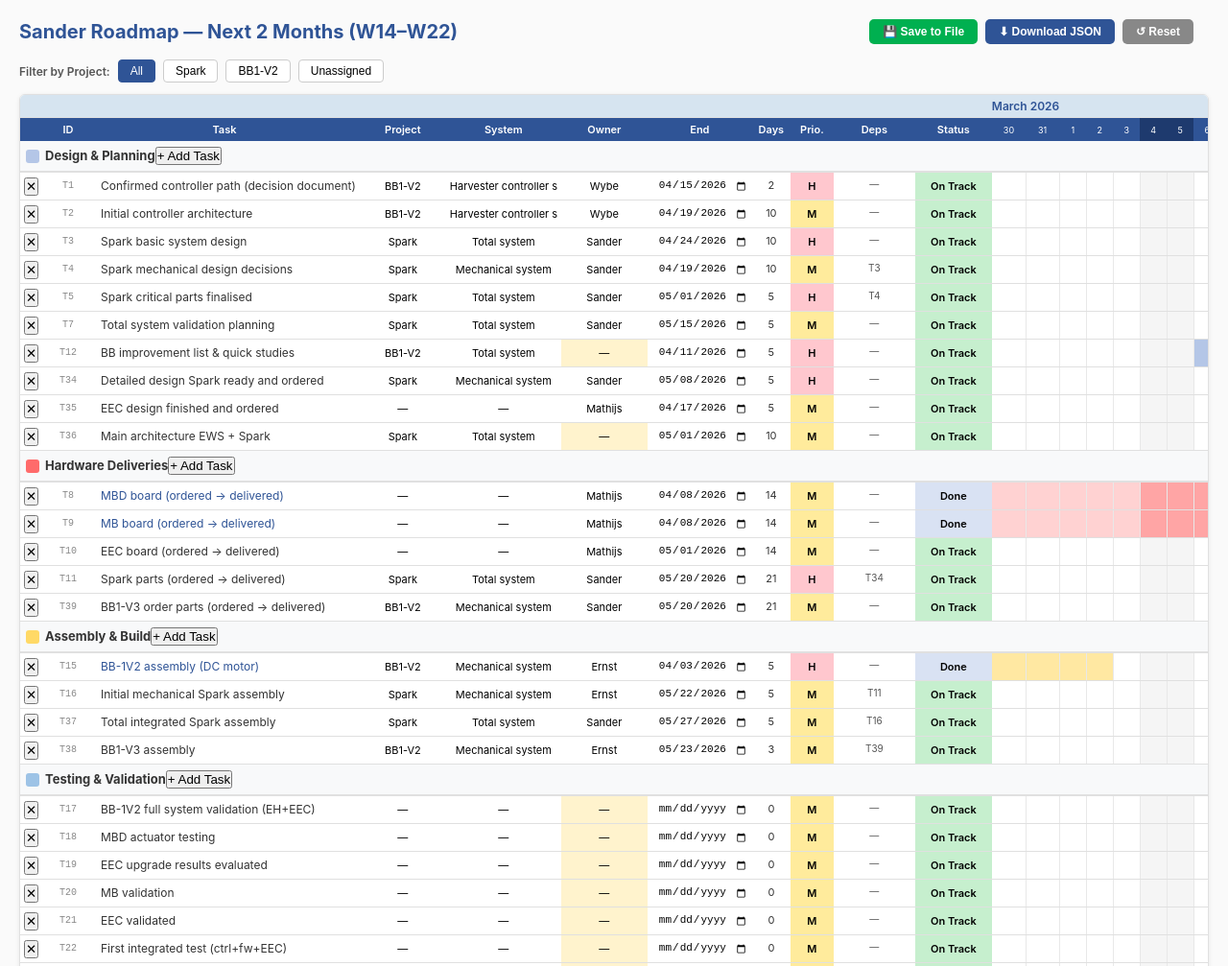
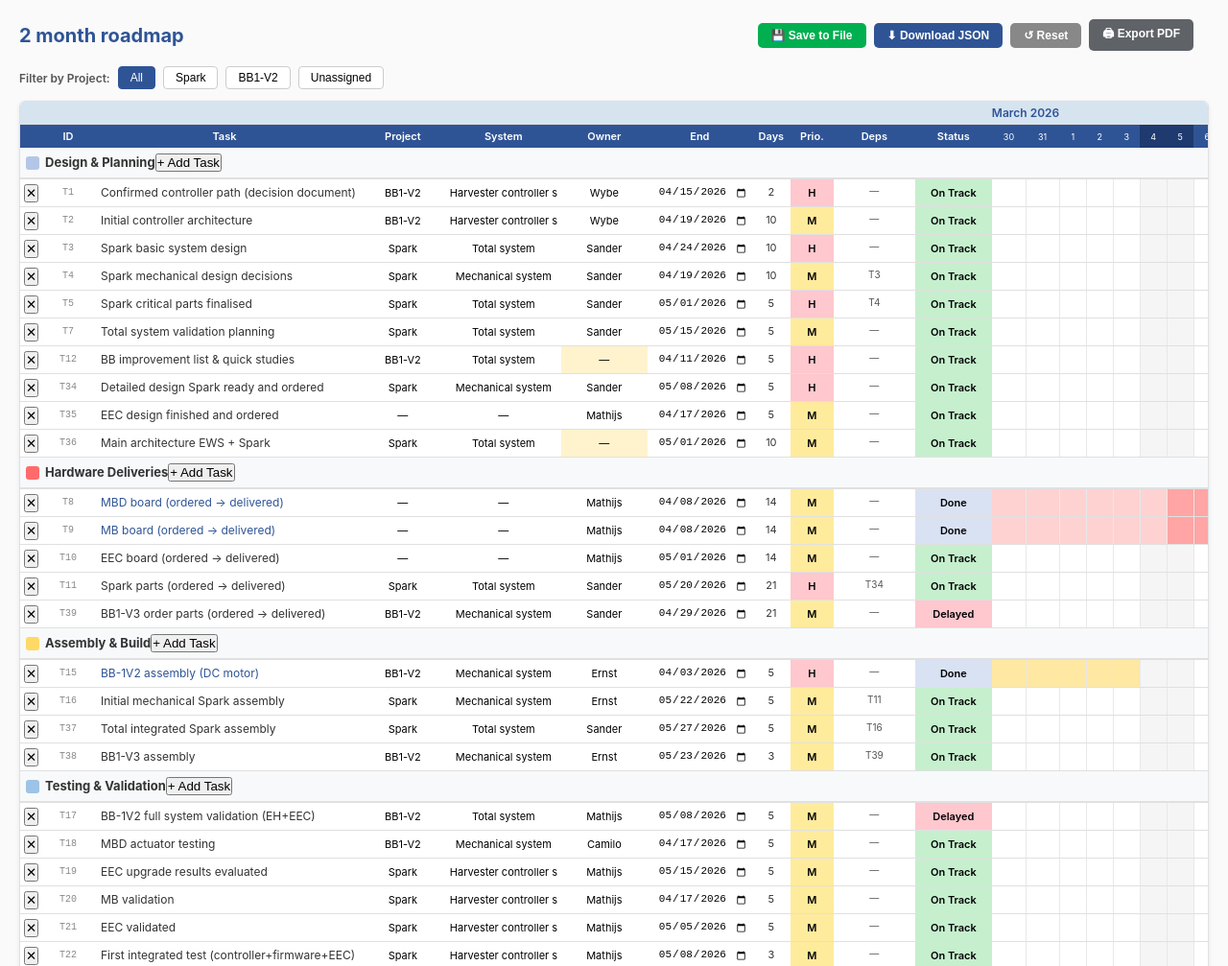
Before and after one commit to wybezwa/gantt-chart, a plain HTML site: page index.html in a window 1280 px wide. Shown: the top 1007 px of the page at 96% size. Drawn offline with Linux system fonts and the light colour scheme.

Commit message:
Fix deps dropdown, date bar alignment, update data and title
- Fix deps dropdown clipped by td overflow: hidden (add overflow: visible)
- Fix bar off-by-one: bars now end ON the end date (inclusive)
- Update getBarEndX/getBarStartX for correct dependency arrows
- Update gantt_data.json with latest data
- Rename title to '2 month roadmap'

```diff
--- a/index.html
+++ b/index.html
@@ -174,7 +174,7 @@
   td.date { min-width: 90px; text-align: center; font-size: 11px; font-family: monospace; }
   td.days { min-width: 35px; text-align: center; font-size: 11px; }
   td.prio { min-width: 40px; text-align: center; font-size: 11px; font-weight: 600; }
-  td.deps { min-width: 80px; text-align: center; font-size: 10px; color: #555; position: relative; }
+  td.deps { min-width: 80px; text-align: center; font-size: 10px; color: #555; position: relative; overflow: visible; }
 
   td.status { min-width: 75px; text-align: center; font-size: 11px; font-weight: 600; }
   td.status-on-track { background: #C6EFCE; color: #1a6b1a; }
@@ -440,6 +440,34 @@
     font-weight: 600;
     font-size: 11px;
   }
+
+  /* Print / PDF export */
+  @media print {
+    body { font-size: 9px; }
+    .top-bar, .filter-bar, .legend, .info, .lines-legend,
+    #prio-section, .btn, .del-btn, .add-task-btn,
+    td.del { display: none !important; }
+    .gantt-wrapper {
+      overflow: visible !important;
+      border: none !important;
+      box-shadow: none !important;
+    }
+    table { table-layout: fixed; width: max-content; }
+    td, th { font-size: 8px !important; padding: 1px 2px !important; }
+    td.cal { border-right: 1px solid #ddd !important; }
+    td select, td input[type="date"] {
+      -webkit-appearance: none;
+      appearance: none;
+      border: none !important;
+      background: transparent !important;
+      font-size: 8px !important;
+    }
+    svg#dep-svg { display: none; }
+    @page {
+      size: landscape;
+      margin: 8mm;
+    }
+  }
 </style>
 </head>
 <body>
@@ -450,6 +478,7 @@
     <button class="btn btn-save" onclick="saveToFile()" title="Save data to a file on disk">&#x1F4BE; Save to File</button>
     <button class="btn btn-export" onclick="downloadJSON()" title="Download current data as JSON">&#x2B07; Download JSON</button>
     <button class="btn" style="background:#888;color:#fff" onclick="resetLocal()" title="Discard browser edits and reload original data">&#x21BA; Reset</button>
+    <button class="btn" style="background:#5F6368;color:#fff" onclick="window.print()" title="Print or save as PDF">&#x1F5A8; Export PDF</button>
     <span class="save-status" id="save-status"></span>
   </div>
 </div>
@@ -490,7 +519,7 @@
 // Gantt data (embedded from JSON)
 // ═══════════════════════════════════════════════════════════════════
 const DATA = {
-  "title": "Sander Roadmap — Next 2 Months (W14–W22)",
+  "title": "2 month roadmap",
   "calendar": {
     "start": "2026-03-30",
     "end": "2026-05-31"
@@ -743,11 +772,11 @@ const DATA = {
             "Ernst",
             "Wybe"
           ],
-          "end": "2026-05-20",
+          "end": "2026-04-29",
           "days": 21,
           "priority": "M",
           "depends_on": [],
-          "status": "on-track",
+          "status": "delayed",
           "owner": "Sander",
           "system_level": "Mechanical system",
           "project": "BB1-V2"
@@ -832,130 +861,130 @@ const DATA = {
           "id": "T17",
           "task": "BB-1V2 full system validation (EH+EEC)",
           "person": [],
-          "days": 0,
-          "priority": "M",
-          "depends_on": [],
-          "end": "",
-          "system_level": "",
-          "project": "",
-          "owner": "",
-          "status": "on-track"
+          "days": 5,
+          "priority": "M",
+          "depends_on": [],
+          "end": "2026-05-08",
+          "system_level": "Total system",
+          "project": "BB1-V2",
+          "owner": "Mathijs",
+          "status": "delayed"
         },
         {
           "id": "T18",
           "task": "MBD actuator testing",
           "person": [],
-          "days": 0,
-          "priority": "M",
-          "depends_on": [],
-          "end": "",
-          "system_level": "",
-          "project": "",
-          "owner": "",
+          "days": 5,
+          "priority": "M",
+          "depends_on": [],
+          "end": "2026-04-17",
+          "system_level": "Mechanical system",
+          "project": "BB1-V2",
+          "owner": "Camilo",
           "status": "on-track"
         },
         {
           "id": "T19",
           "task": "EEC upgrade results evaluated",
           "person": [],
-          "days": 0,
-          "priority": "M",
-          "depends_on": [],
-          "end": "",
-          "system_level": "",
-          "project": "",
-          "owner": "",
+          "days": 5,
+          "priority": "M",
+          "depends_on": [],
+          "end": "2026-05-15",
+          "system_level": "Harvester controller system",
+          "project": "Spark",
+          "owner": "Mathijs",
           "status": "on-track"
         },
         {
           "id": "T20",
           "task": "MB validation",
           "person": [],
-          "days": 0,
-          "priority": "M",
-          "depends_on": [],
-          "end": "",
-          "system_level": "",
-          "project": "",
-          "owner": "",
+          "days": 5,
+          "priority": "M",
+          "depends_on": [],
+          "end": "2026-04-17",
+          "system_level": "Harvester controller system",
+          "project": "Spark",
+          "owner": "Mathijs",
           "status": "on-track"
         },
         {
           "id": "T21",
           "task": "EEC validated",
           "person": [],
-          "days": 0,
-          "priority": "M",
-          "depends_on": [],
-          "end": "",
-          "system_level": "",
-          "project": "",
-          "owner": "",
+          "days": 5,
+          "priority": "M",
+          "depends_on": [],
+          "end": "2026-05-05",
+          "system_level": "Harvester controller system",
+          "project": "Spark",
+          "owner": "Mathijs",
           "status": "on-track"
         },
         {
           "id": "T22",
-          "task": "First integrated test (ctrl+fw+EEC)",
+          "task": "First integrated test (controller+firmware+EEC)",
           "person": [],
-          "days": 0,
-          "priority": "M",
-          "depends_on": [],
-          "end": "",
-          "system_level": "",
-          "project": "",
-          "owner": "",
+          "days": 3,
+          "priority": "M",
+          "depends_on": [],
+          "end": "2026-05-08",
+          "system_level": "Harvester controller system",
+          "project": "Spark",
+          "owner": "Mathijs",
           "status": "on-track"
         },
         {
           "id": "T23",
-          "task": "First EWS-BEH power measurement test",
+          "task": "First EWS-VEH power measurement test",
           "person": [],
-          "days": 0,
-          "priority": "M",
-          "depends_on": [],
-          "end": "",
-          "system_level": "",
-          "project": "",
-          "owner": "",
+          "days": 5,
+          "priority": "M",
+          "depends_on": [],
+          "end": "2026-05-08",
+          "system_level": "EWS-B",
+          "project": "Spark",
+          "owner": "Niels",
           "status": "on-track"
         },
         {
           "id": "T24",
           "task": "Controller continued testing",
           "person": [],
-          "days": 0,
-          "priority": "M",
-          "depends_on": [],
-          "end": "",
-          "system_level": "",
-          "project": "",
-          "owner": "",
+          "days": 5,
+          "priority": "M",
+          "depends_on": [],
+          "end": "2026-04-24",
+          "system_level": "Harvester controller system",
+          "project": "Spark",
+          "owner": "Wybe",
           "status": "on-track"
         },
         {
           "id": "T25",
           "task": "First data dashboard testing",
           "person": [],
-          "days": 0,
-          "priority": "M",
-          "depends_on": [],
-          "end": "",
-          "system_level": "",
-          "project": "",
-          "owner": "",
+          "days": 10,
+          "priority": "M",
+          "depends_on": [],
+          "end": "2026-05-14",
+          "system_level": "EWS-B",
+          "project": "Spark",
+          "owner": "Matthijs",
           "status": "on-track"
         },
         {
           "id": "T26",
           "task": "Delay buffer (controller)",
           "person": [],
-          "days": 0,
-          "priority": "M",
-          "depends_on": [],
-          "end": "",
-          "system_level": "",
-          "project": "",
-          "owner": "",
+          "days": 5,
+          "priority": "M",
+          "depends_on": [],
+          "end": "2026-05-15",
+          "system_level": "Harvester controller system",
+          "project": "Spark",
+          "owner": "Wybe",
           "status": "on-track"
         },
         {
@@ -965,10 +994,10 @@ const DATA = {
           "days": 0,
           "priority": "M",
           "depends_on": [],
-          "end": "",
-          "system_level": "",
-          "project": "",
-          "owner": "",
+          "end": "2026-05-22",
+          "system_level": "Mechanical system",
+          "project": "Spark",
+          "owner": "Ernst",
           "status": "on-track"
         },
         {
@@ -978,10 +1007,10 @@ const DATA = {
           "days": 0,
           "priority": "M",
           "depends_on": [],
-          "end": "",
-          "system_level": "",
-          "project": "",
-          "owner": "",
+          "end": "2026-05-22",
+          "system_level": "Total system",
+          "project": "Spark",
+          "owner": "Wybe",
           "status": "on-track"
         },
         {
@@ -991,10 +1020,10 @@ const DATA = {
           "days": 0,
           "priority": "M",
           "depends_on": [],
-          "end": "",
-          "system_level": "",
-          "project": "",
-          "owner": "",
+          "end": "2026-05-29",
+          "system_level": "Mechanical system",
+          "project": "Spark",
+          "owner": "Ernst",
           "status": "on-track"
         },
         {
@@ -1004,10 +1033,10 @@ const DATA = {
           "days": 0,
           "priority": "M",
           "depends_on": [],
-          "end": "",
-          "system_level": "",
-          "project": "",
-          "owner": "",
+          "end": "2026-05-22",
+          "system_level": "Total system",
+          "project": "Spark",
+          "owner": "Wybe",
           "status": "on-track"
         },
         {
@@ -1017,10 +1046,10 @@ const DATA = {
           "days": 0,
           "priority": "M",
           "depends_on": [],
-          "end": "",
-          "system_level": "",
-          "project": "",
-          "owner": "",
+          "end": "2026-05-29",
+          "system_level": "Total system",
+          "project": "Spark",
+          "owner": "Sander",
           "status": "on-track"
         },
         {
@@ -1030,10 +1059,10 @@ const DATA = {
           "days": 0,
           "priority": "M",
           "depends_on": [],
-          "end": "",
-          "system_level": "",
-          "project": "",
-          "owner": "",
+          "end": "2026-05-29",
+          "system_level": "Total system",
+          "project": "Spark",
+          "owner": "Sander",
           "status": "on-track"
         }
       ]
@@ -1535,7 +1564,7 @@ function renderCalRow(tr, item, cat, color) {
 
   if (hasEnd) {
     const endDt = parseDate(item.end);
-    const startDt = addDays(endDt, -item.days);
+    const startDt = addDays(endDt, -item.days + 1);
     const isDelivery = cat === 'Hardware Deliveries';
     const waitColor = lighten(color);
 
@@ -1544,7 +1573,7 @@ function renderCalRow(tr, item, cat, color) {
       const td = document.createElement('td');
       td.className = 'cal';
       if (isWeekend(dt)) td.classList.add('we');
-      if (dt >= startDt && dt < endDt) {
+      if (dt >= startDt && dt <= endDt) {
         td.classList.add('bar');
         const progress = daysBetween(startDt, dt) / item.days;
         if (isDelivery && progress < 0.7) {
@@ -1655,7 +1684,7 @@ function drawDependencies() {
 function getBarEndX(item, headerCells, wrapperRect, wrapper) {
   if (!item.end || !item.end.length) return null;
   const endDt = parseDate(item.end);
-  const endOffset = daysBetween(calStart, endDt) - 1;
+  const endOffset = daysBetween(calStart, endDt);
   const idx = DATA_COLS + endOffset;
   if (idx < 0 || idx >= headerCells.length) return null;
   const cell = headerCells[idx];
@@ -1666,7 +1695,7 @@ function getBarEndX(item, headerCells, wrapperRect, wrapper) {
 function getBarStartX(item, headerCells, wrapperRect, wrapper) {
   if (!item.end || !item.end.length) return null;
   const endDt = parseDate(item.end);
-  const startDt = addDays(endDt, -item.days);
+  const startDt = addDays(endDt, -item.days + 1);
   const startOffset = daysBetween(calStart, startDt);
   const idx = DATA_COLS + startOffset;
   if (idx < 0 || idx >= headerCells.length) return null;
@@ -1815,7 +1844,7 @@ function renderCurrentPriorities() {
       const owner = item.owner || '';
       if (!owner) return; // skip tasks without an owner
       const endDt = parseDate(item.end);
-      const startDt = addDays(endDt, -item.days);
+      const startDt = addDays(endDt, -item.days + 1);
       // Include tasks that are currently active or upcoming (not yet ended)
       if (endDt <= now && status !== 'delayed') return;
       if (!personTasks[owner]) personTasks[owner] = [];
@@ -1978,7 +2007,7 @@ function renderLegend() {
 
   document.getElementById('footer').textContent =
     'Click any cell to edit • Bars update instantly • Changes auto-saved in browser • Use Save to File to write to disk • ' +
-    'Last generated: 2026-04-08 13:55' +
+    'Last generated: 2026-04-13 13:24' +
     (localStorage.getItem(STORAGE_KEY) ? ' • ⚠ You have unsaved browser edits (use Save or Reset)' : '');
 }
 
```
Also changed, not shown: gantt_data.json (+80 -80 lines), 2 other files.
